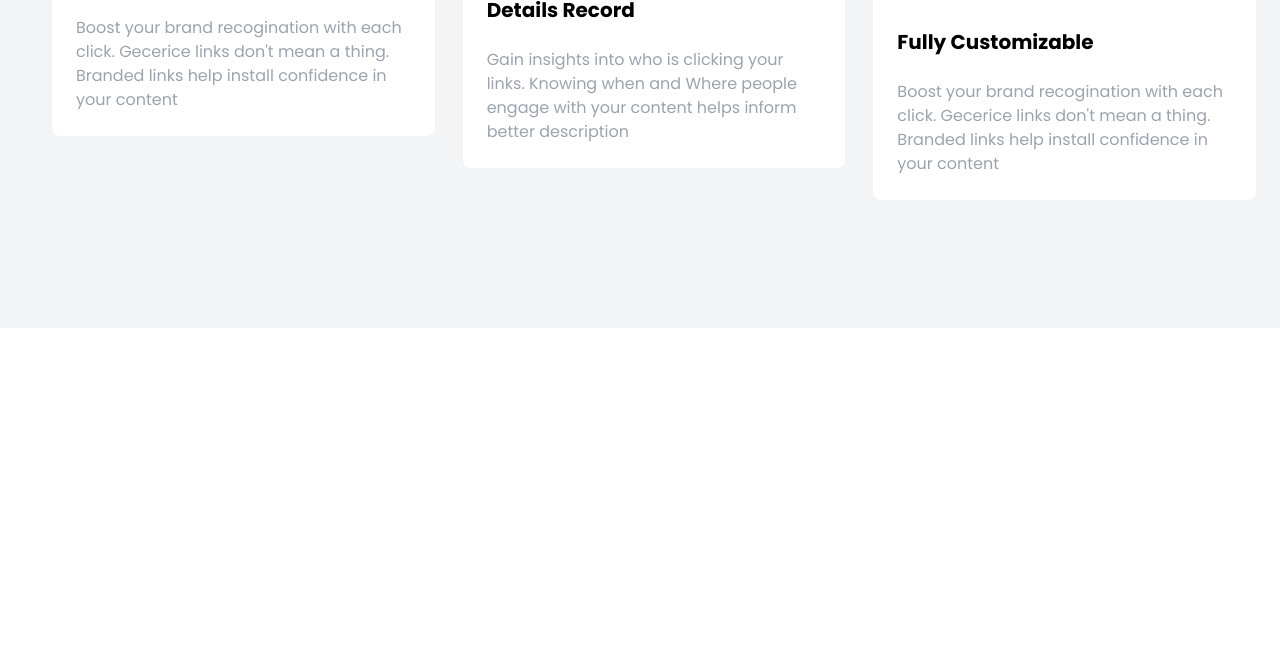
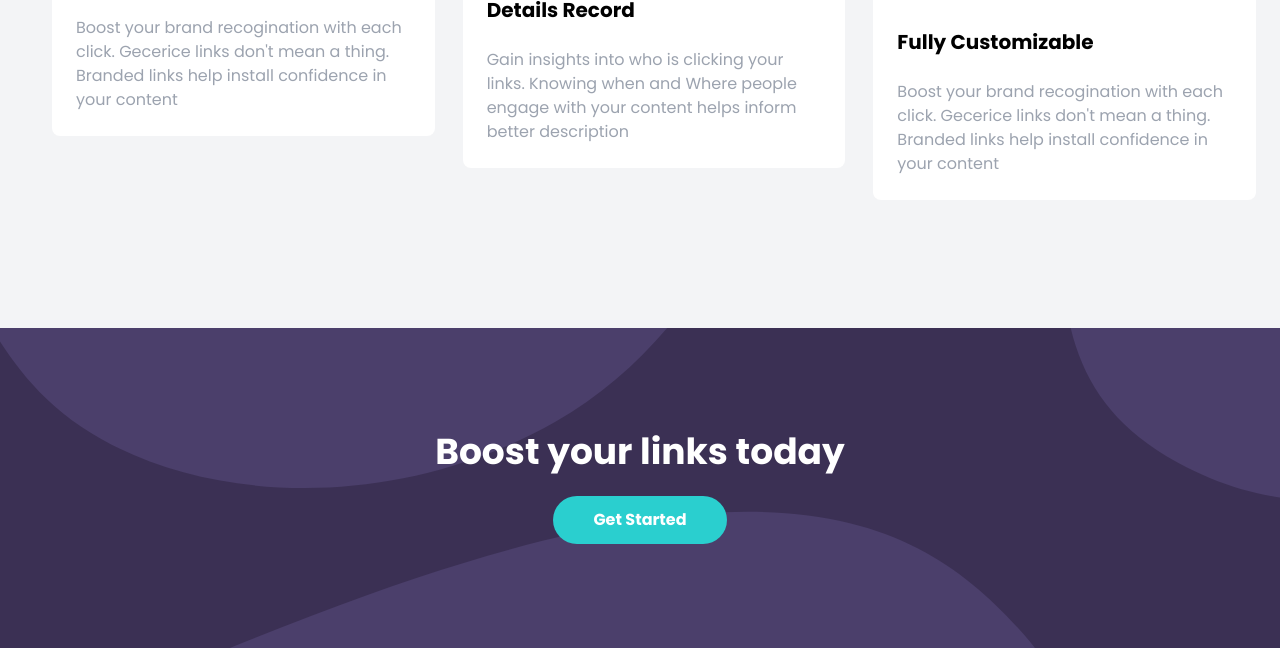
Before and after one commit to zainabturkmen/shortly, a website: page index.html in a window 1280 px wide. Shown: the part 1584-2232 px from the top of the page. Before the commit the page ends 1912 px from the top, so only its background shows below. Drawn offline with Linux system fonts and the light colour scheme.

Commit message:
Adding Update

```diff
--- a/index.html
+++ b/index.html
@@ -243,5 +243,18 @@
         </div>
       </div>
     </section>
+    <!-- CTA Section -->
+    <section id="cta" class="py-24 bg-darkViolet">
+      <div class="flex flex-col p-2 space-y-6">
+        <h5
+          class="mx-auto space-y-10 text-4xl font-bold text-center text-white">
+          Boost your links today
+        </h5>
+        <button
+          class="px-10 py-5 mx-auto text-2xl font-bold text-white rounded-full bg-cyan hover:bg-cyanLight md:text-base md:py-3 focus:outline-none">
+          Get Started
+        </button>
+      </div>
+    </section>
   </body>
 </html>
--- a/input.css
+++ b/input.css
@@ -2,8 +2,11 @@
 @tailwind components;
 @tailwind utilities;
 
-
-
+#cta {
+  background-image: url("../images/bg-boost-desktop.svg");
+  background-repeat: no-repeat;
+  background-size: cover;
+}
 
 /* #cta {
   background-image: url('../images/bg-boost-desktop.svg');
```
Also changed, not shown: css/style.css.
